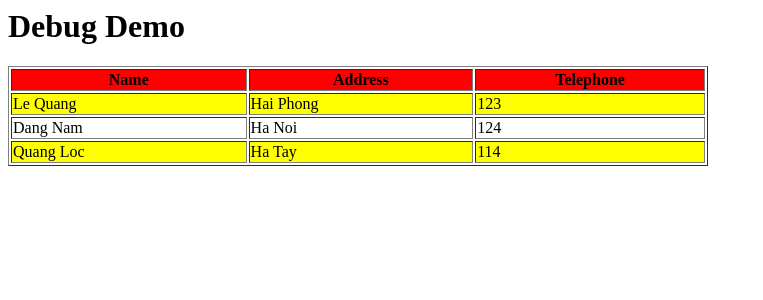
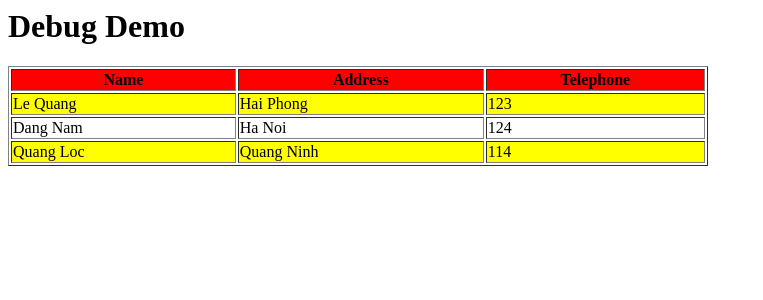
Before and after one commit to dangnam739/web-programming-lab, a PHP site: page /DebugDemo.php in a window 1280 px wide. Shown: the top 300 px of the page, without its empty margins (0-763 px from the left). Run offline with PHP 8.4, Linux system fonts and the light colour scheme.

Commit message:
Update DebugDemo.php

```diff
--- a/lab00/DebugDemo.php
+++ b/lab00/DebugDemo.php
@@ -14,7 +14,7 @@
 $db = array(
     array("Le Quang","Hai Phong","123"),
     array("Dang Nam","Ha Noi","124"),
-    array("Quang Loc","Ha Tay","114")
+    array("Quang Loc","Quang Ninh","114")
 
 );
 
```
